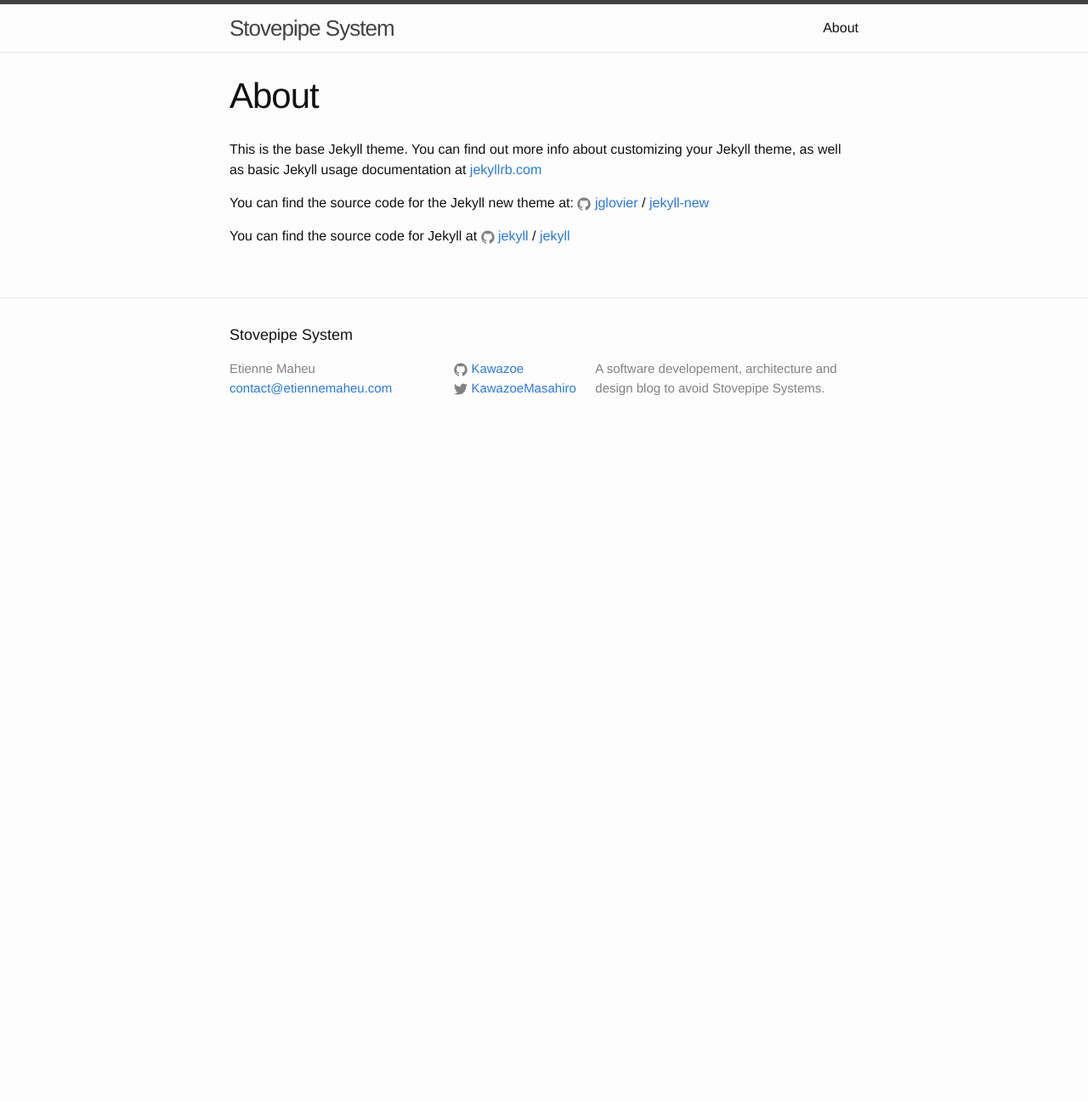
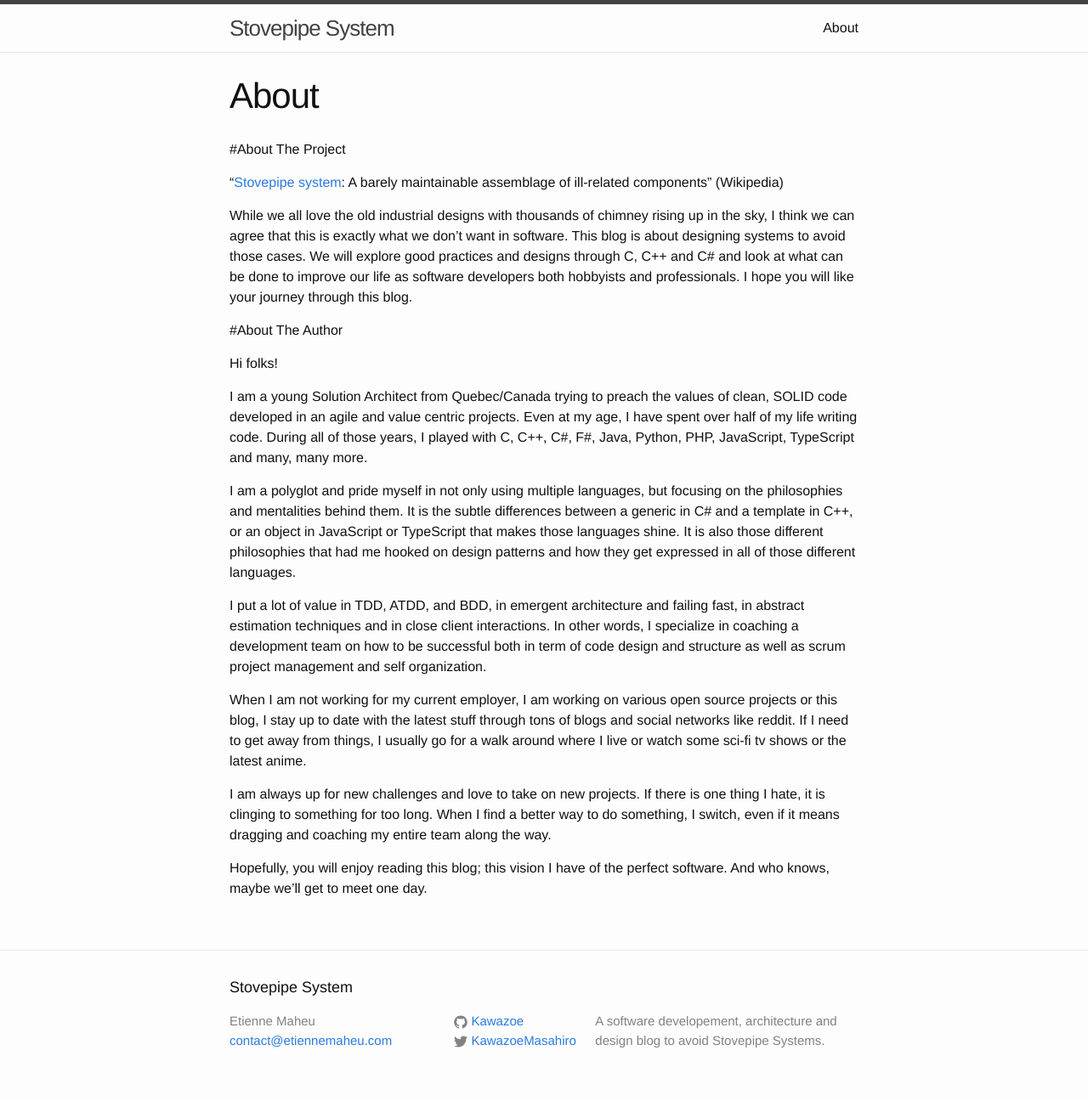
Before and after one commit to StovepipeSystem/StovepipeSystem.github.io, a Jekyll site: the page built from about.md, in a window 1280 px wide. Shown: the whole page at 85% size. Built offline with Jekyll 4.4.1, drawn with Linux system fonts in a browser that asks for light colours; before the commit the page ends 900 px from its top, so only the background shows below that.

Commit message:
Import the about page from the wordpress site

```diff
--- a/about.md
+++ b/about.md
@@ -4,12 +4,24 @@ title: About
 permalink: /about/
 ---
 
-This is the base Jekyll theme. You can find out more info about customizing your Jekyll theme, as well as basic Jekyll usage documentation at [jekyllrb.com](http://jekyllrb.com/)
+#About The Project
 
-You can find the source code for the Jekyll new theme at:
-{% include icon-github.html username="jglovier" %} /
-[jekyll-new](https://github.com/jglovier/jekyll-new)
+“[Stovepipe system](https://en.wikipedia.org/wiki/Stovepipe_system): A barely maintainable assemblage of ill-related components” (Wikipedia)
 
-You can find the source code for Jekyll at
-{% include icon-github.html username="jekyll" %} /
-[jekyll](https://github.com/jekyll/jekyll)
+While we all love the old industrial designs with thousands of chimney rising up in the sky, I think we can agree that this is exactly what we don’t want in software. This blog is about designing systems to avoid those cases. We will explore good practices and designs through C, C++ and C# and look at what can be done to improve our life as software developers both hobbyists and professionals. I hope you will like your journey through this blog.
+
+#About The Author
+
+Hi folks!
+
+I am a young Solution Architect from Quebec/Canada trying to preach the values of clean, SOLID code developed in an agile and value centric projects. Even at my age, I have spent over half of my life writing code. During all of those years, I played with C, C++, C#, F#, Java, Python, PHP, JavaScript, TypeScript and many, many more.
+
+I am a polyglot and pride myself in not only using multiple languages, but focusing on the philosophies and mentalities behind them. It is the subtle differences between a generic in C# and a template in C++, or an object in JavaScript or TypeScript that makes those languages shine. It is also those different philosophies that had me hooked on design patterns and how they get expressed in all of those different languages.
+
+I put a lot of value in TDD, ATDD, and BDD, in emergent architecture and failing fast, in abstract estimation techniques and in close client interactions. In other words, I specialize in coaching a development team on how to be successful both in term of code design and structure as well as scrum project management and self organization.
+
+When I am not working for my current employer, I am working on various open source projects or this blog, I stay up to date with the latest stuff through tons of blogs and social networks like reddit. If I need to get away from things, I usually go for a walk around where I live or watch some sci-fi tv shows or the latest anime.
+
+I am always up for new challenges and love to take on new projects. If there is one thing I hate, it is clinging to something for too long. When I find a better way to do something, I switch, even if it means dragging and coaching my entire team along the way.
+
+Hopefully, you will enjoy reading this blog; this vision I have of the perfect software. And who knows, maybe we’ll get to meet one day.
```
